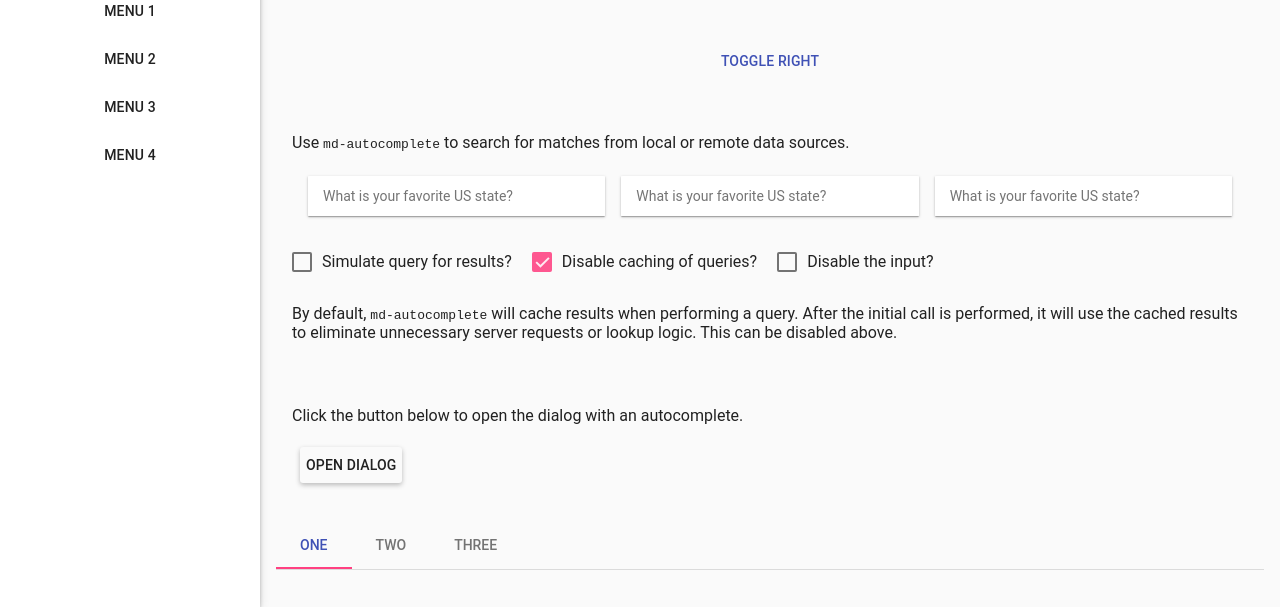
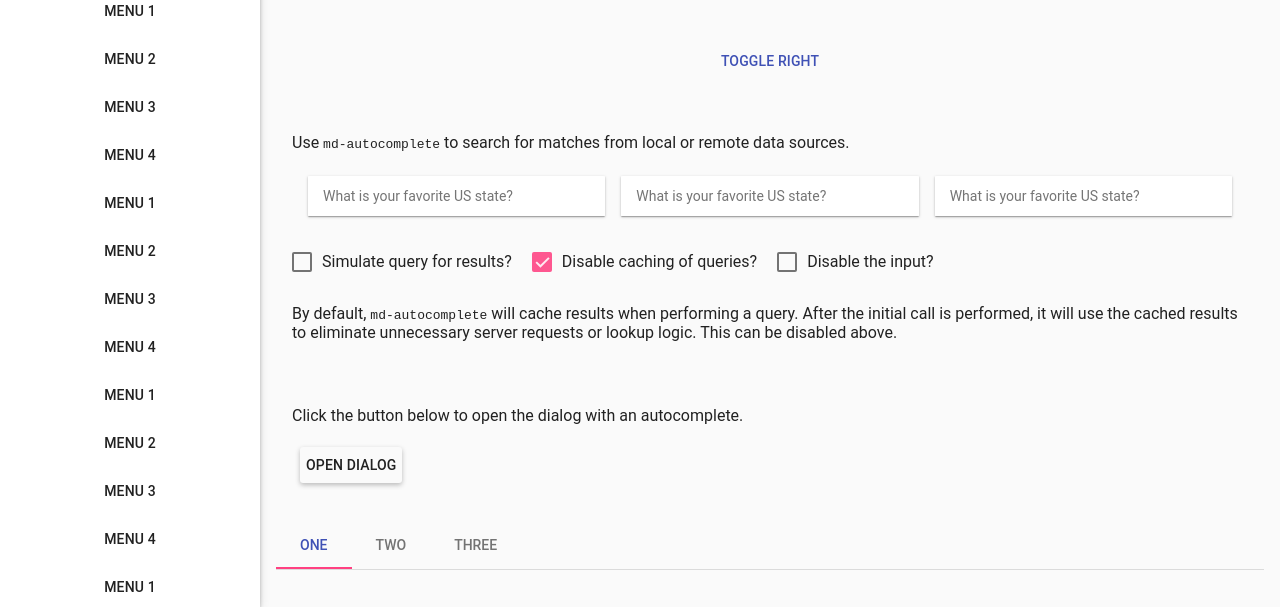
Before and after one commit to prabhatkashyap/angular, a plain HTML site: page index.html in a window 1280 px wide. Shown: the part 193-800 px from the top of the page. Drawn offline with Linux system fonts and the light colour scheme.

Commit message:
working on UI

```diff
--- a/index.html
+++ b/index.html
@@ -35,7 +35,43 @@
                     <h1 style="margin: 0px;text-align: center" class="ng-binding">
                         Angular Demo</h1>
                 </header>
-                <div layout="column">
+                <div layout="column" layout-fill>
+                    <md-button>
+                        Menu 1
+                    </md-button>
+                    <md-button>
+                        Menu 2
+                    </md-button>
+                    <md-button>
+                        Menu 3
+                    </md-button>
+                    <md-button>
+                        Menu 4
+                    </md-button>
+                    <md-button>
+                        Menu 1
+                    </md-button>
+                    <md-button>
+                        Menu 2
+                    </md-button>
+                    <md-button>
+                        Menu 3
+                    </md-button>
+                    <md-button>
+                        Menu 4
+                    </md-button>
+                    <md-button>
+                        Menu 1
+                    </md-button>
+                    <md-button>
+                        Menu 2
+                    </md-button>
+                    <md-button>
+                        Menu 3
+                    </md-button>
+                    <md-button>
+                        Menu 4
+                    </md-button>
                     <md-button>
                         Menu 1
                     </md-button>
```
